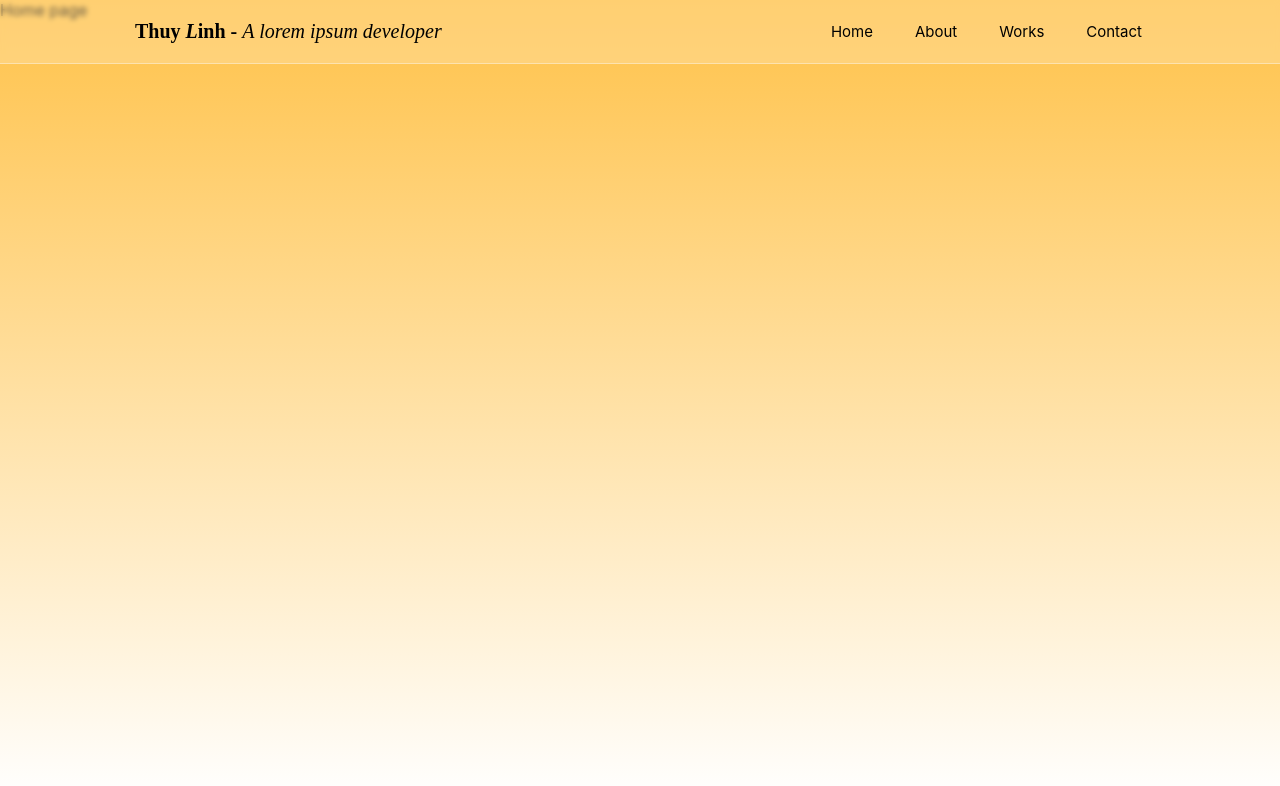
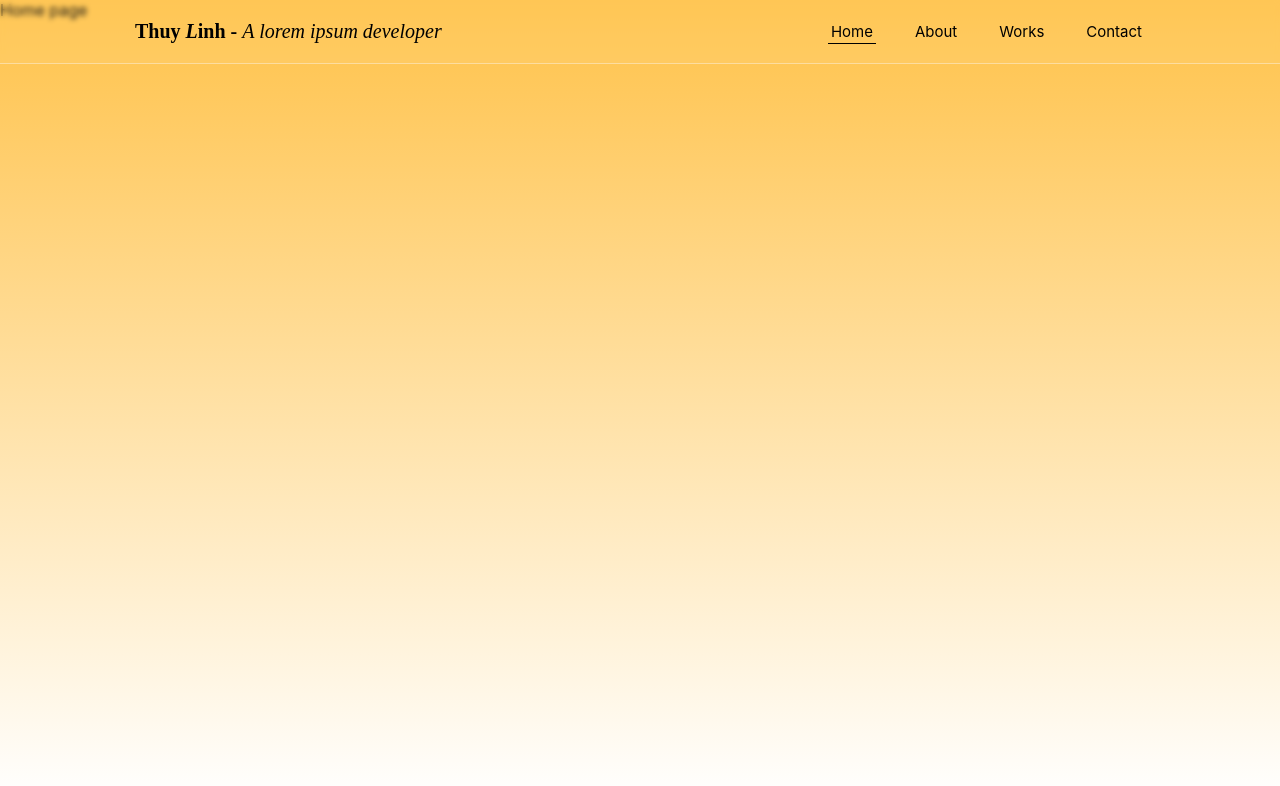
Before and after one commit to sweeetlatte/portfolio, a React (Create React App) app: page / in a window 1280 px wide. Shown: the top 786 px of the page. Built offline with nearby package versions, Linux system fonts and the light colour scheme.

Commit message:
[feat] active navbar

```diff
--- a/src/components/Navbar/index.tsx
+++ b/src/components/Navbar/index.tsx
@@ -1,6 +1,28 @@
+import { useLocation } from 'react-router-dom';
 import './style.scss';
 
 export default function Navbar() {
+  const location = useLocation();
+
+  const links = [
+    {
+      path: '/',
+      title: 'Home',
+    },
+    {
+      path: 'about',
+      title: 'About',
+    },
+    {
+      path: 'works',
+      title: 'Works',
+    },
+    {
+      path: 'contact',
+      title: 'Contact',
+    },
+  ];
+
   return (
     <div className="navbar">
       <div className="left-section cormorant">
@@ -12,10 +34,21 @@ export default function Navbar() {
         </a>
       </div>
       <div className="right-section">
-        <a href="/">Home</a>
-        <a href="about">About</a>
-        <a href="works">Works</a>
-        <a href="contact">Contact</a>
+        {links.map((link) => (
+          <a
+            key={link.path}
+            href={link.path}
+            className={
+              location.pathname === '/' && location.pathname === link.path
+                ? 'active'
+                : location.pathname.slice(1).includes(link.path)
+                ? 'active'
+                : ''
+            }
+          >
+            {link.title}
+          </a>
+        ))}
       </div>
     </div>
   );
--- a/src/components/Navbar/style.scss
+++ b/src/components/Navbar/style.scss
@@ -4,14 +4,9 @@
   justify-content: space-between;
   align-items: center;
   padding: 20px 135px;
-  background-color: rgba(255, 228, 175, 0.4);
+  background-color: rgba(255, 228, 175, 0.12);
   border-bottom: 1px solid rgba(251, 251, 253, 0.4);
   backdrop-filter: blur(2.5px);
-
-  a {
-    text-decoration: none;
-    color: #000;
-  }
 
   .left-section {
     font-size: 20px;
@@ -28,9 +23,8 @@
     a {
       position: relative;
       padding: 0 3px;
-    }
 
-    a::after {
+      &::after {
         content: '';
         position: absolute;
         left: 0;
@@ -41,8 +35,10 @@
         transition: 0.3s;
       }
 
-    a:hover::after {
+      &:hover::after,
+      &.active::after {
         width: 100%;
       }
     }
   }
+}
--- a/src/index.css
+++ b/src/index.css
@@ -33,3 +33,8 @@ code {
 .cormorant {
   font-family: 'Cormorant Garamond', serif;
 }
+
+a {
+  text-decoration: none;
+  color: #000;
+}
```
Lines whose indentation alone changed are shown as unchanged.
